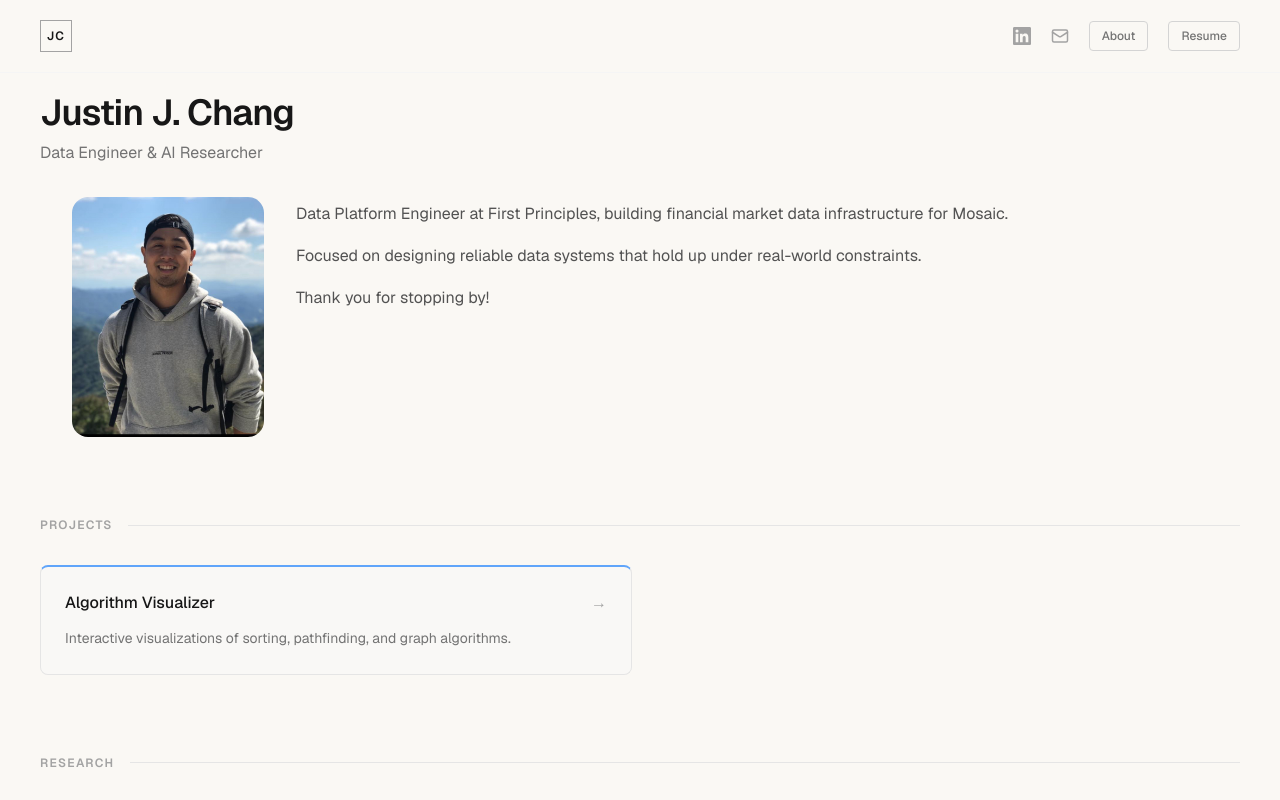
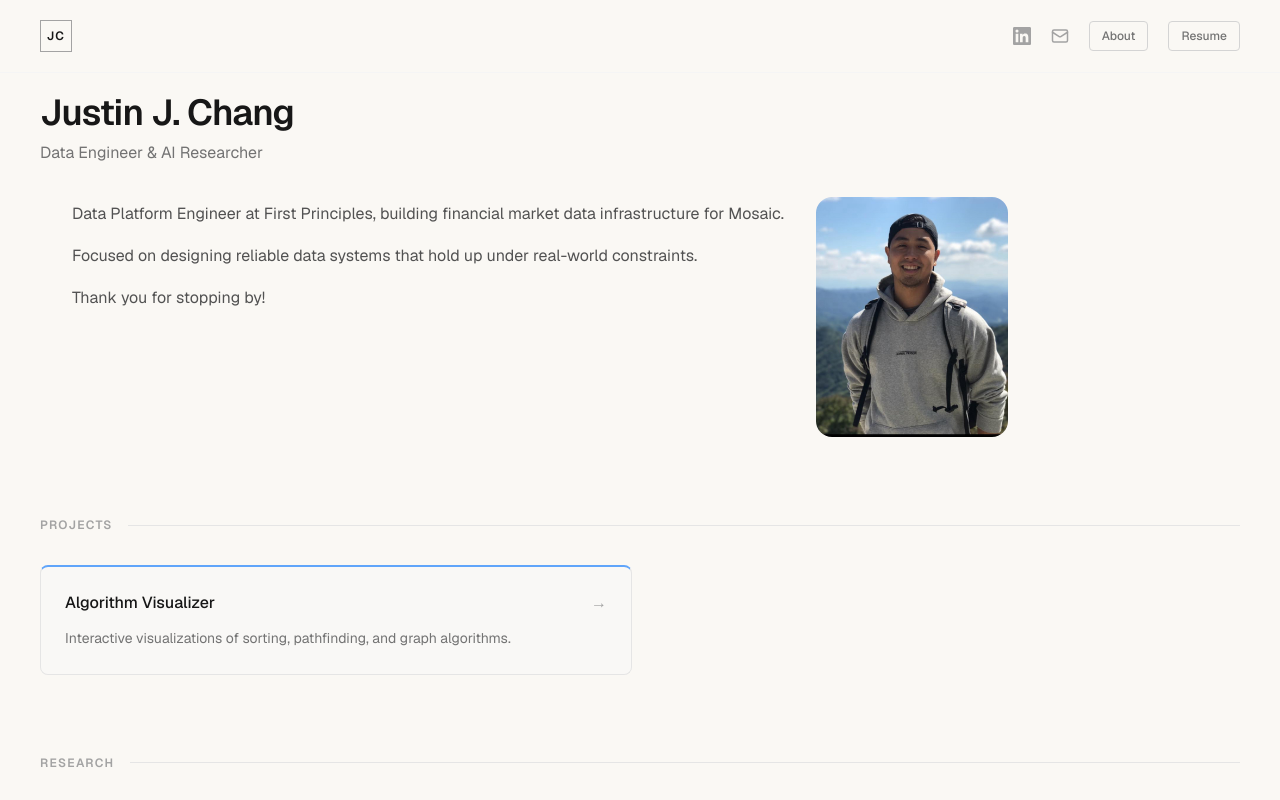
Before and after one commit to JSC201/portfolio, a Next.js app: page / in a window 1280 px wide. Shown: the top 800 px of the page. Built offline with nearby package versions, Linux system fonts and the light colour scheme.

Commit message:
reformat photo and hero

```diff
--- a/app/page.tsx
+++ b/app/page.tsx
@@ -14,11 +14,6 @@ export default function Home() {
         <h1 className="text-4xl font-semibold tracking-tight mb-2">Justin J. Chang</h1>
         <p className="text-neutral-500 mb-8">Data Engineer &amp; AI Researcher</p>
         <div className="flex items-start gap-8 ml-8">
-          <img
-            src="/Hiking.jpg"
-            alt="Justin Chang"
-            className="shrink-0 w-48 h-60 object-cover rounded-2xl [object-position:center_35%]"
-          />
           <div className="text-neutral-600 leading-relaxed space-y-4 pt-1">
             <p>
               Data Platform Engineer at First Principles, building financial market
@@ -31,6 +26,11 @@ export default function Home() {
               Thank you for stopping by!
             </p>
           </div>
+          <img
+            src="/Hiking.jpg"
+            alt="Justin Chang"
+            className="shrink-0 w-48 h-60 object-cover rounded-2xl [object-position:center_35%]"
+          />
         </div>
       </section>
 
```
